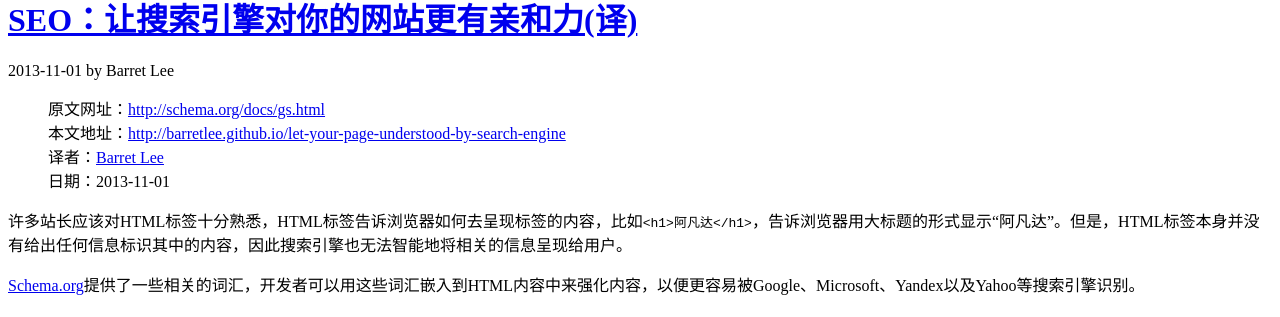
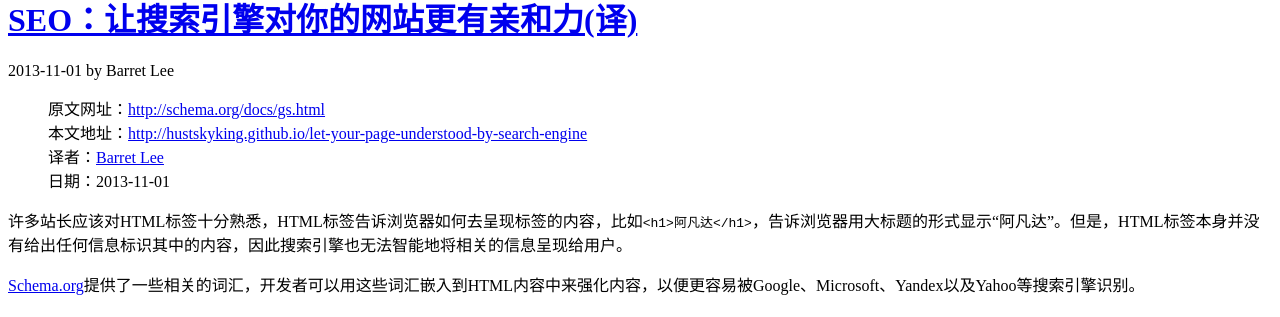
Before and after one commit to hustskyking/hustskyking.github.io, a Jekyll site: the page built from _posts/blog/2013-11-01-let-your-page-understood-by-search-engine.md, in a window 1280 px wide and 900 px high. Shown: the part 181-498 px from the top of the window. Built offline with Jekyll 4.4.1, drawn with Linux system fonts in a browser that asks for light colours; Markdown is read by kramdown in place of the engine named in the settings; a style sheet for code colours, icons or effects is not loaded; some of the changed lines change nothing that is shown.

Commit message:
Update _config.yml

```diff
--- a/_config.yml
+++ b/_config.yml
@@ -7,9 +7,9 @@
 baseurl: /
 
 title: BarretLee's Blog
-url: http://barretlee.github.io
+url: http://hustskyking.github.io
 repo: http://qianduannotes.duapp.com/github/barretlee.github.com
 feed: /atom.xml
 highlight: light
 author_name: Barret Lee
-author_info: <a href="http://barretlee.github.io">BarretLee</a>
+author_info: <a href="http://hustskyking.github.com">BarretLee</a>
```
